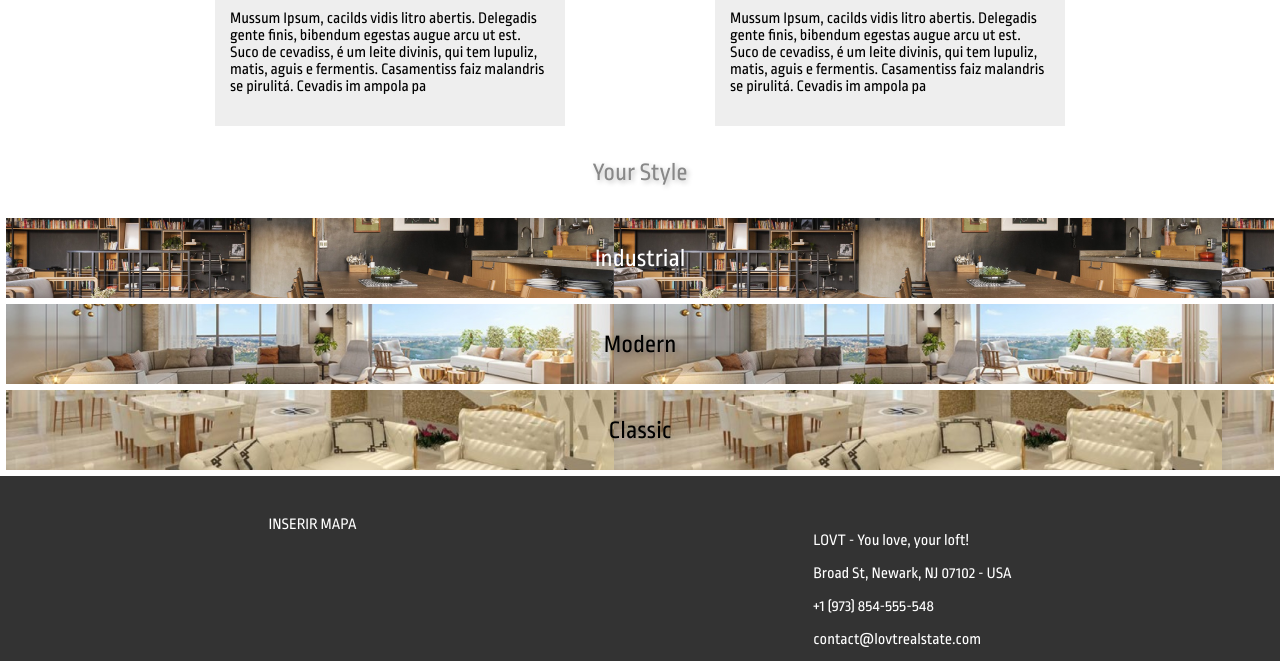
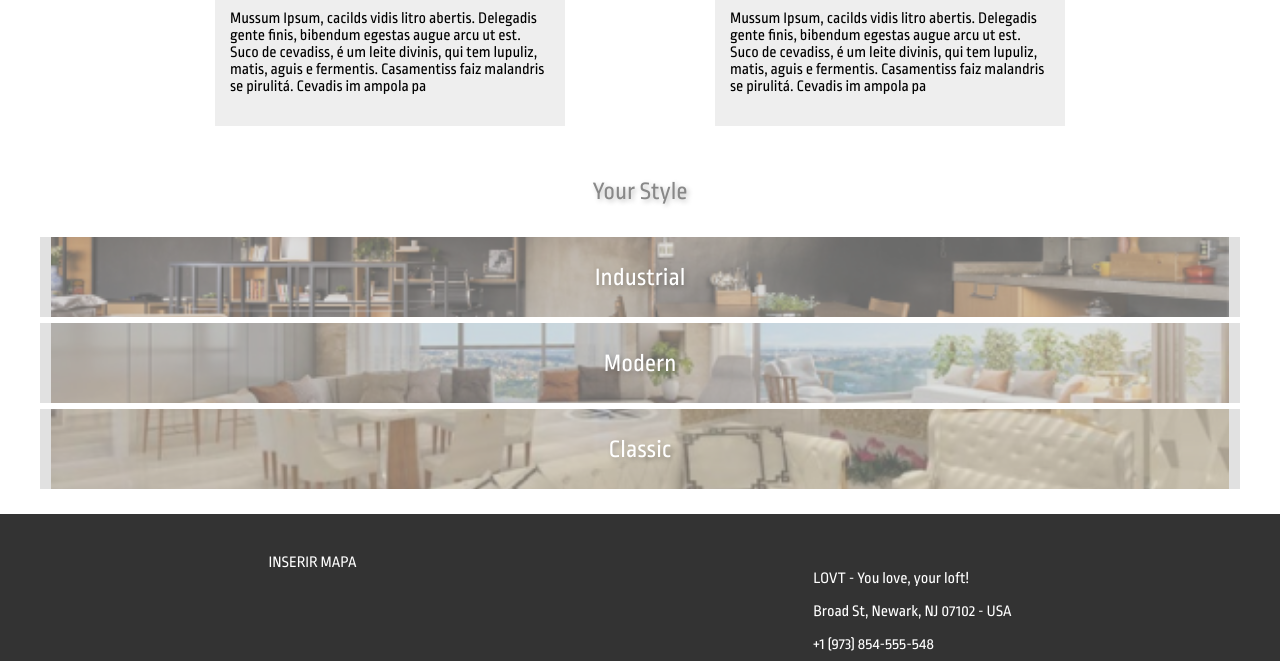
Before and after one commit to mlstellet/lovt-front, a plain HTML site: page index.html in a window 1280 px wide. Shown: the part 900-1561 px from the top of the page. Drawn offline with Linux system fonts and the light colour scheme.

Commit message:
Adicionando secao de estilos

```diff
--- a/css/style.css
+++ b/css/style.css
@@ -127,42 +127,48 @@ section.sales {
     margin: 20px;
 }
 
+section.style {
+    margin: 25px 45px;
+}
+
 section.style p{
     font-size: 25px;
     text-shadow: 2px 2px 5px rgba(0, 0, 0, 0.25);
 }
 
-section.style>div {
+ section.style>div {
     height: 80px;
     margin: 6px;
     display: flex;
     justify-content: center;
     align-items: center;
+
+    background-size: cover;
+    background-repeat: no-repeat;
+    background-position: center;
 }
+
 
 #your-style {
     color: #888888;
 }
 
-#industrial {
+section.style .filter {
+    position: absolute;
+    width: 1200px;
     height: 80px;
-    background-image: url("../img/industrial.png");
+    background: rgba(196, 196, 196, 0.5);
+    margin: 6px;
 
+    display: flex;
+    justify-content: center;
+    align-items: center;
 
     font-style: normal;
     font-weight: normal;
     line-height: 27px;
     color: #FFFFFF;
 
-
-}
-
-#modern {
-    background-image: url("../img/modern.png");
-}
-
-#classic {
-    background-image: url("../img/classic.png");
 }
 
 
--- a/index.html
+++ b/index.html
@@ -65,27 +65,25 @@
             </div>
         </section>
 
-
         <section class="style">
             <div id="your-style">
-                <div class="filter">
                     <p>Your Style</p>
-                </div>
             </div>
 
-            <div id="industrial">
+
+            <div id="industrial" style="background-image: url(../img/industrial.png);">
                 <div class="filter">
                     <p>Industrial</p>
                 </div>
             </div>
 
-            <div id="modern">
+            <div id="modern" style="background-image: url(../img/modern.png);">
                 <div class="filter">
                     <p>Modern</p>
                 </div>
             </div>
 
-            <div id="classic">
+            <div id="classic" style="background-image: url(../img/classic.png);">
                 <div class="filter">
                     <p>Classic</p>
                 </div>
```
